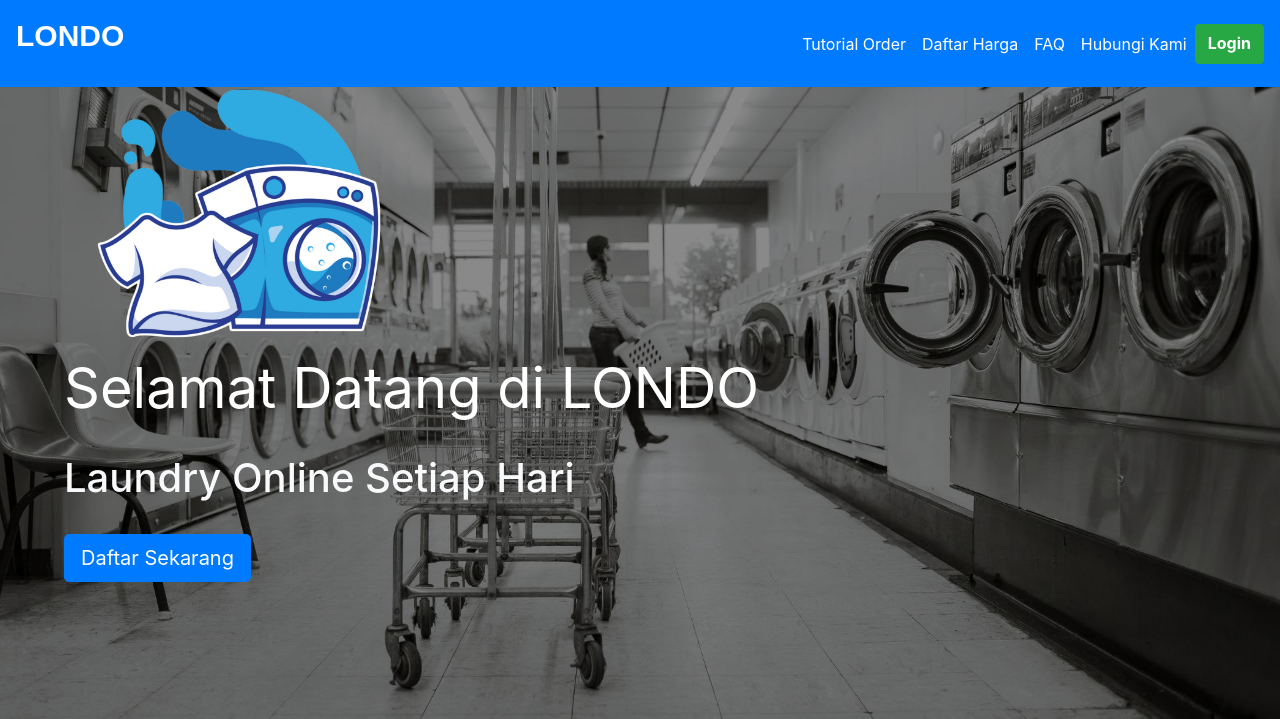
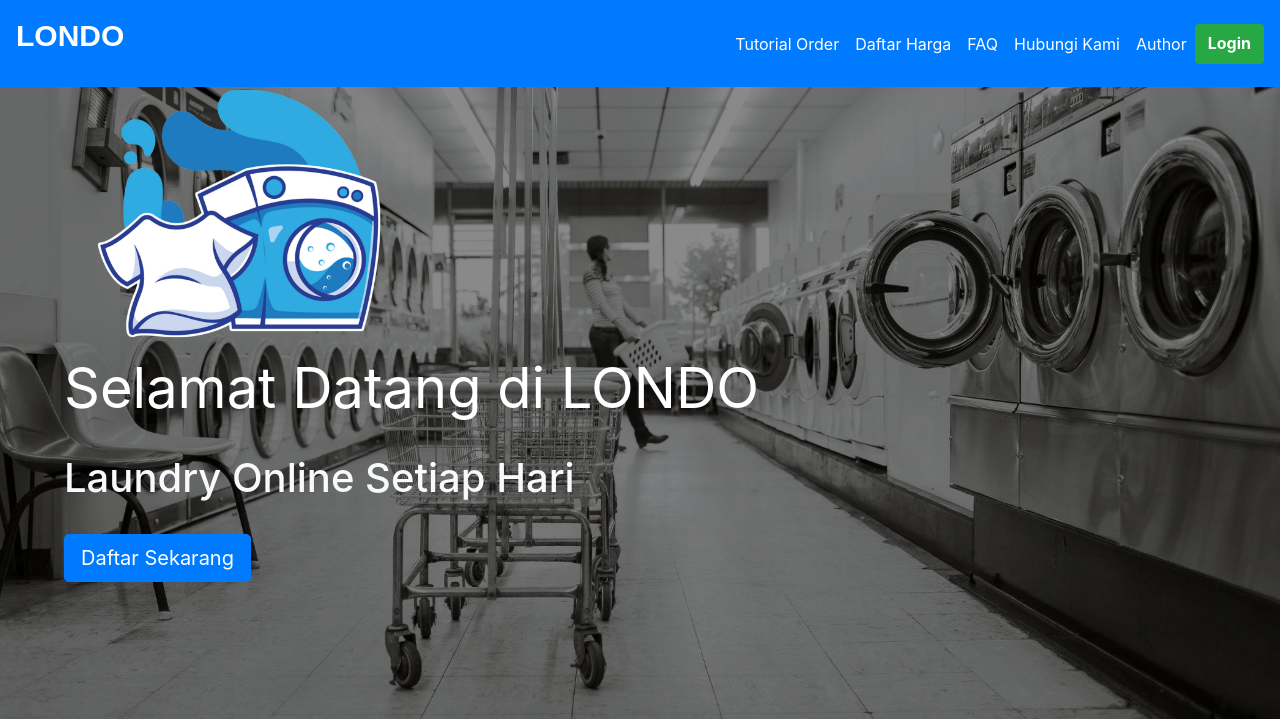
Before and after one commit to erixngrh26/LAUNDRYBLMFINAL, a PHP site: page / in a window 1280 px wide. Shown: the top 719 px of the page. Run offline with PHP 8.4, Linux system fonts and the light colour scheme; data comes from the database, SQL or seed files in the repository; some libraries are stand-ins or nearby versions.

Commit message:
Update index.php

```diff
--- a/index.php
+++ b/index.php
@@ -46,6 +46,7 @@ $pdo = new database();
                 <a class="nav-item nav-link active" href="#daftar-harga">Daftar Harga</a>
                 <a class="nav-item nav-link active" href="#faq">FAQ</a>
                 <a class="nav-item nav-link active" href="#hubungi-kami">Hubungi Kami</a>
+                <a class="nav-item nav-link active" href="author.php">Author</a>
                 <a class="btn btn-outline-success active" href="login.php"><b>Login</b></a>
             </div>
         </div>
```
